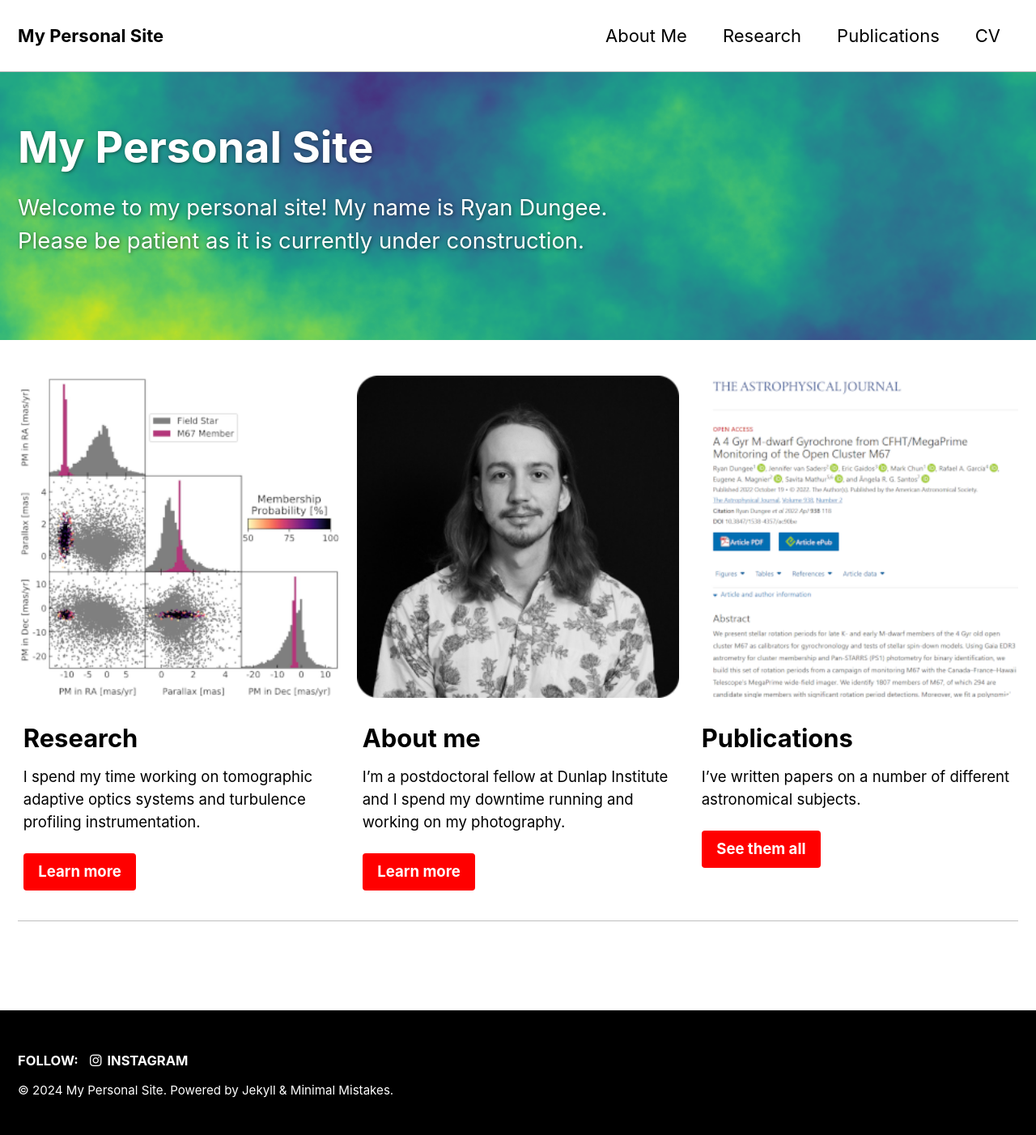
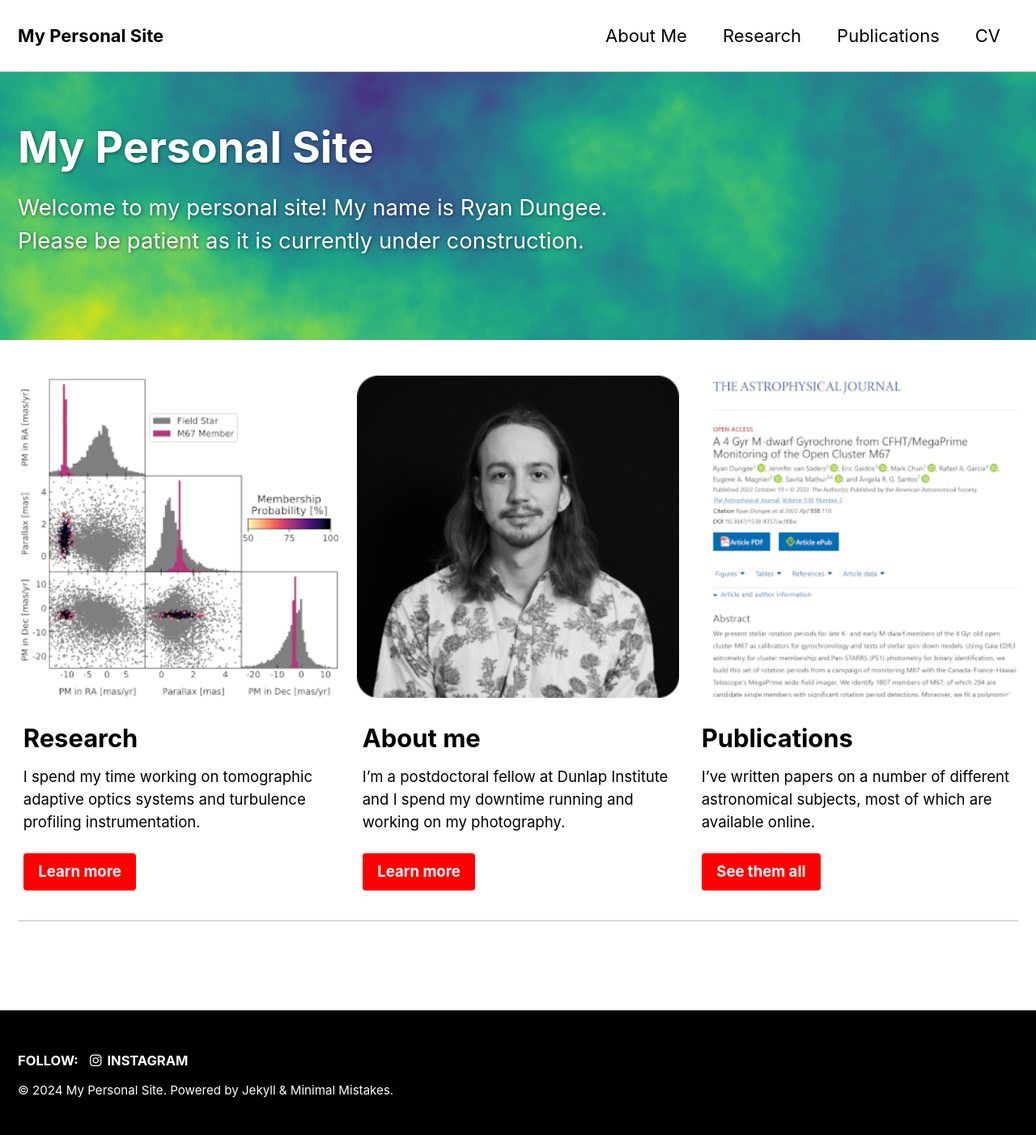
Before and after one commit to rdungee/rdungee.github.io, a Jekyll site: the page built from _pages/home.md, in a window 1280 px wide. Shown: the whole page at 81% size. Built offline with Jekyll 4.4.1, drawn with Linux system fonts in a browser that asks for light colours; cached includes are drawn as plain includes.

Commit message:
Getting buttons even

```diff
--- a/_pages/home.md
+++ b/_pages/home.md
@@ -25,7 +25,7 @@ feature_row:
   - image_path: /assets/images/publications.png
     alt: "My papers"
     title: "Publications"
-    excerpt: "I've written papers on a number of different astronomical subjects."
+    excerpt: "I've written papers on a number of different astronomical subjects, most of which are available online."
     url: "/publications/"
     btn_class: "btn--primary"
     btn_label: "See them all"
```
